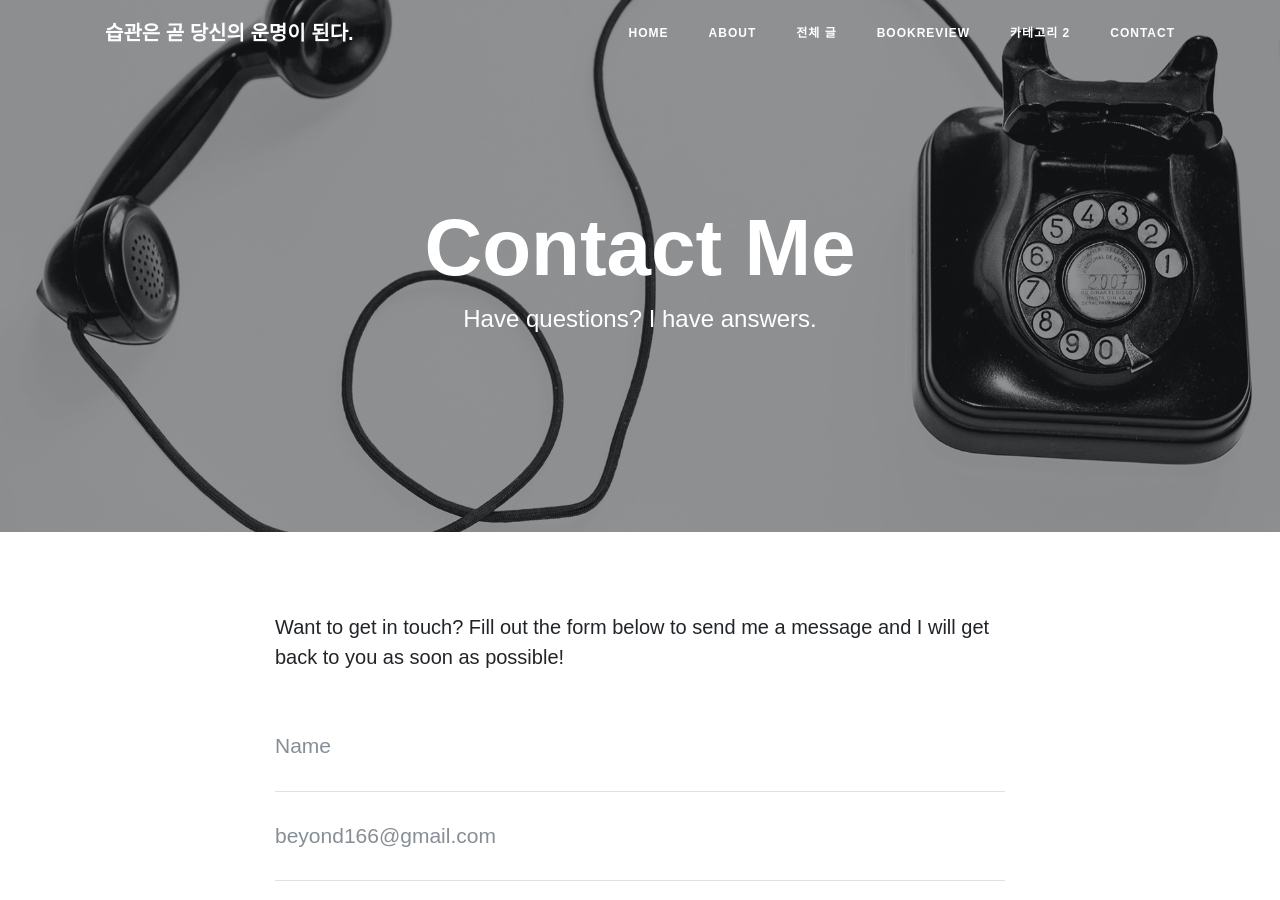
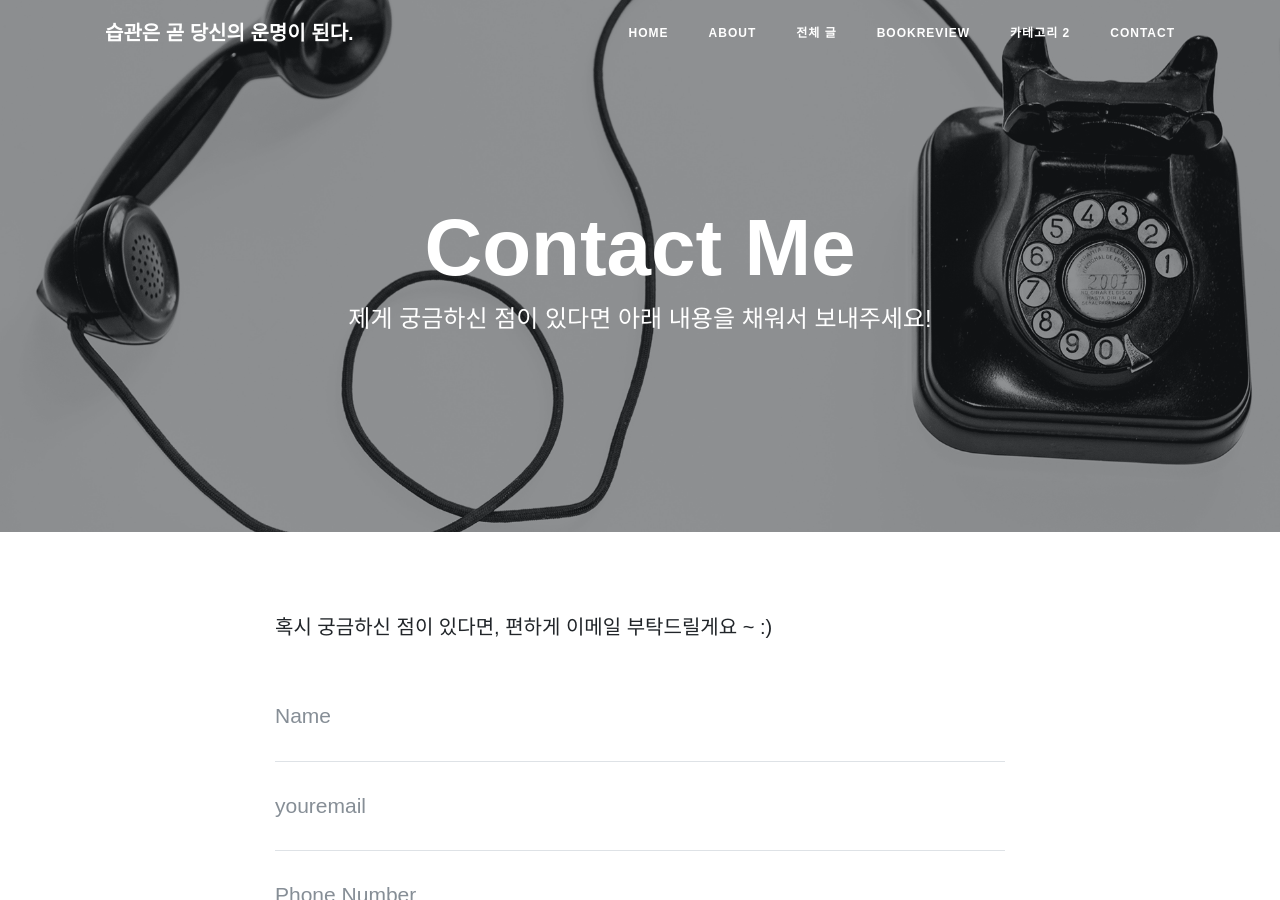
Before and after one commit to MJ-166/myungjikim, a Jekyll site: the page built from contact.html, in a window 1280 px wide and 900 px high. Built offline with Jekyll 4.4.1, drawn with Linux system fonts in a browser that asks for light colours.

Commit message:
컨텍트 수정

```diff
--- a/contact.html
+++ b/contact.html
@@ -1,12 +1,12 @@
 ---
 layout: page
 title: Contact Me
-description: Have questions? I have answers.
+description: 제게 궁금하신 점이 있다면 아래 내용을 채워서 보내주세요!
 background: '/img/bg-contact.jpg'
 form: true
 ---
 
-<p>Want to get in touch? Fill out the form below to send me a message and I will get back to you as soon as possible!</p>
+<p>혹시 궁금하신 점이 있다면, 편하게 이메일 부탁드릴게요 ~ :)</p>
 <form name="sentMessage" id="contactForm" novalidate>
   <div class="control-group">
     <div class="form-group floating-label-form-group controls">
@@ -18,7 +18,7 @@
   <div class="control-group">
     <div class="form-group floating-label-form-group controls">
       <label>Email Address</label>
-      <input type="email" class="form-control" placeholder="beyond166@gmail.com" id="email" required data-validation-required-message="Please enter your email address.">
+      <input type="email" class="form-control" placeholder="youremail" id="email" required data-validation-required-message="Please enter your email address.">
       <p class="help-block text-danger"></p>
     </div>
   </div>
```
